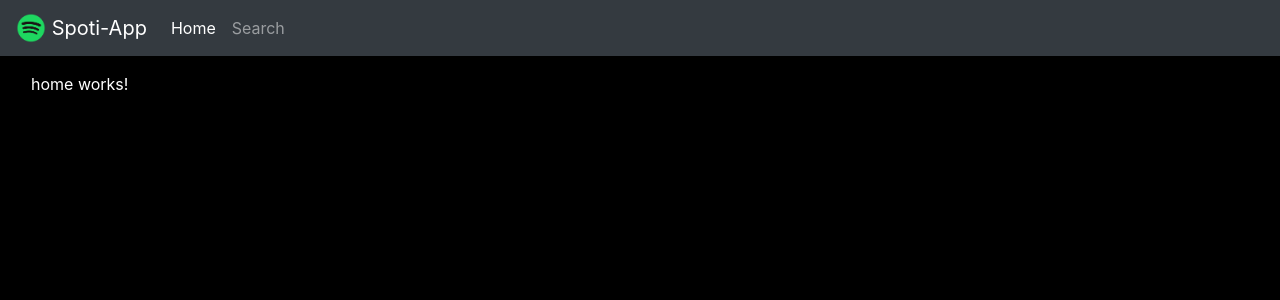
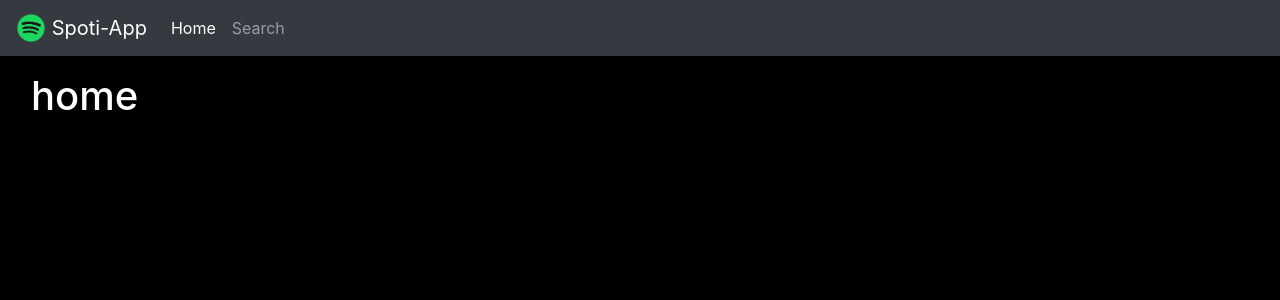
Before and after one commit to yohannyvs/Demo-SpotiAPP, an Angular app: page /#/home in a window 1280 px wide. Shown: the top 300 px of the page. Built offline with nearby package versions, Linux system fonts and the light colour scheme.

Commit message:
http intro

```diff
--- a/src/app/app.module.ts
+++ b/src/app/app.module.ts
@@ -1,6 +1,8 @@
 import { BrowserModule } from '@angular/platform-browser';
 import { NgModule } from '@angular/core';
 import { RouterModule } from '@angular/router';
+
+import { HttpClientModule } from '@angular/common/http';
 
 import { AppComponent } from './app.component';
 import { HomeComponent } from './components/home/home.component';
@@ -21,6 +23,7 @@ import { ROUTES } from './app.routes';
   ],
   imports: [
     BrowserModule,
+    HttpClientModule,
     RouterModule.forRoot( ROUTES, { useHash: true } )
   ],
   providers: [],
--- a/src/app/components/home/home.component.html
+++ b/src/app/components/home/home.component.html
@@ -1,3 +1 @@
-<p>
-  home works!
-</p>
+<h1> home </h1>
--- a/src/app/components/home/home.component.ts
+++ b/src/app/components/home/home.component.ts
@@ -7,7 +7,7 @@ import { Component, OnInit } from '@angular/core';
 })
 export class HomeComponent implements OnInit {
 
-  constructor() { }
+  constructor( ) { }
 
   ngOnInit() {
   }
```
